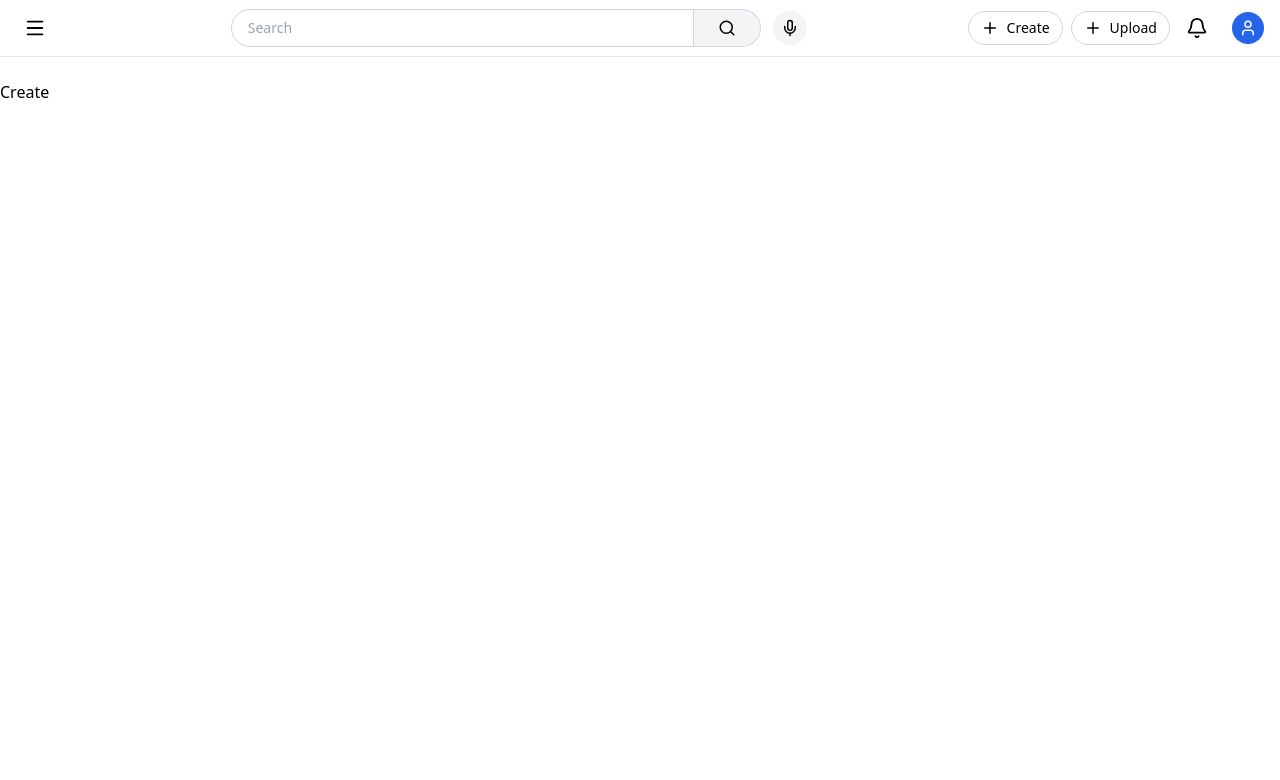
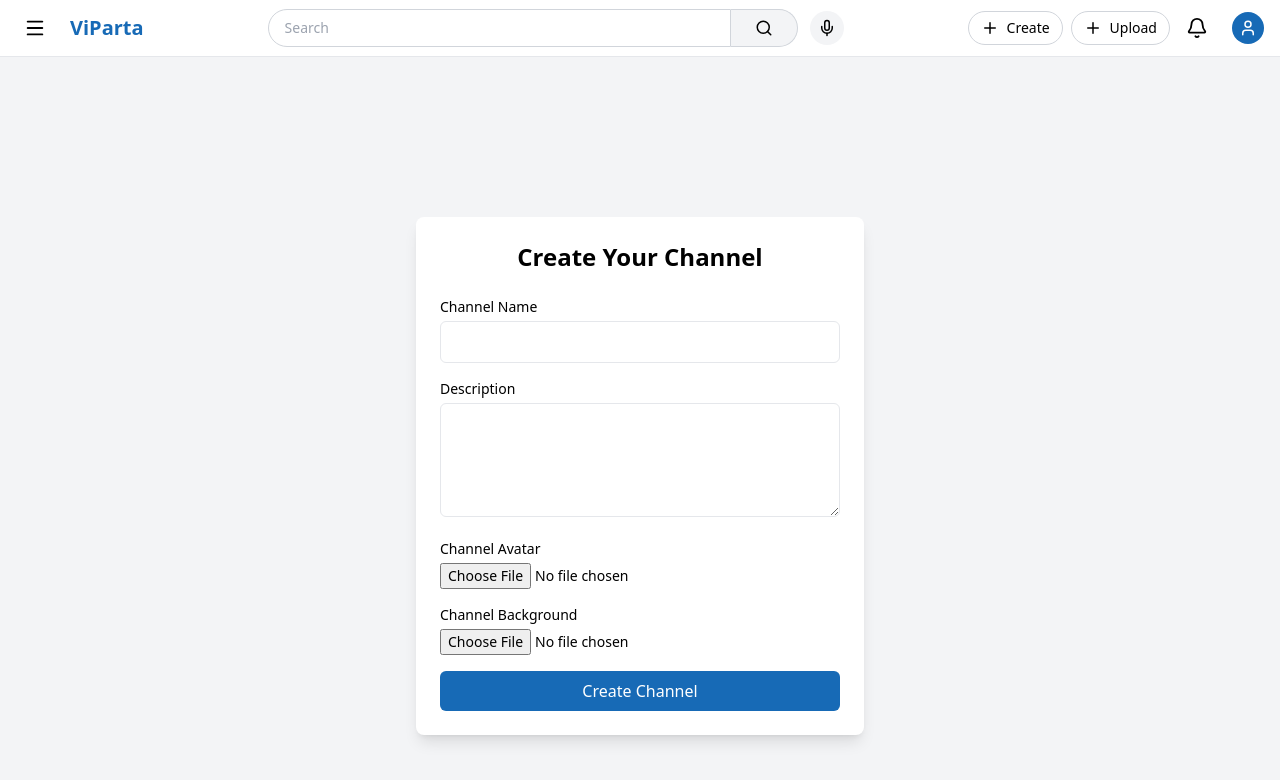
Before and after one commit to ezdev21/video-sharing, a React (Vite) app in the folder client/: page /channel/create in a window 1280 px wide. Shown: the top 780 px of the page. Built offline with nearby package versions, Linux system fonts and the light colour scheme.

Commit message:
client video and channel

```diff
--- a/client/src/App.tsx
+++ b/client/src/App.tsx
@@ -1,24 +1,26 @@
 import { Routes, Route } from "react-router-dom"
 import Home from "./pages/Home"
-import ChannelCreate from "./pages/channel/Create"
-import VideoCreate from "./pages/video/Create"
 import NotFound from "./pages/NotFound"
 import Navbar from "./components/Navbar"
 import Watch from "./pages/video/Watch"
+import VideoUpload from "./pages/video/VideoUpload"
+import CreateChannel from "./pages/channel/CreateChannel"
 
 export default function App() {
   return (
     <>
-      <div className="mb-20">
+      <div className="mb-14">
         <Navbar />
       </div>
-      <Routes>
-        <Route path="/" element={<Home />} />
-        <Route path="/channel/create" element={<ChannelCreate />} />
-        <Route path="/video/create" element={<VideoCreate />} />
-        <Route path="/watch" element={<Watch />} />
-        <Route path="*" element={<NotFound />} />
-      </Routes>
+      <div className="bg-gray-100 min-h-screen pt-5">
+        <Routes>
+          <Route path="/" element={<Home />} />
+          <Route path="/channel/create" element={<CreateChannel />} />
+          <Route path="/video/upload" element={<VideoUpload />} />
+          <Route path="/video/:id" element={<Watch />} />
+          <Route path="*" element={<NotFound />} />
+        </Routes>
+      </div>
     </>
   )
 }
--- a/client/src/components/Navbar.tsx
+++ b/client/src/components/Navbar.tsx
@@ -19,8 +19,10 @@ export default function Navbar() {
             <Menu size={22} />
           </button>
 
-          <div className="flex items-center gap-1 cursor-pointer">
-
+          <div className="">
+            <Link to="/" className="text-primary font-bold text-xl">
+              ViParta
+            </Link>
           </div>
         </div>
 
@@ -30,7 +32,7 @@ export default function Navbar() {
             <input
               type="text"
               placeholder="Search"
-              className="w-full px-4 py-2 text-sm border border-gray-300 rounded-l-full focus:outline-none focus:border-blue-500"
+              className="w-full px-4 py-2 text-sm border border-gray-300 rounded-l-full focus:outline-none focus:outline-2 focus:border-blue-500"
             />
             <button className="px-6 border border-l-0 border-gray-300 rounded-r-full bg-gray-100 hover:bg-gray-200">
               <Search size={18} />
@@ -56,9 +58,9 @@ export default function Navbar() {
             </span>
           </Link>
 
-          {/* + Create */}
+          {/* + Upload */}
           <Link
-            to="/video/create"
+            to="/video/upload"
             className="flex items-center gap-2 px-3 py-1.5 rounded-full border border-gray-300 hover:bg-gray-100"
           >
             <Plus size={18} />
@@ -71,7 +73,7 @@ export default function Navbar() {
             <Bell size={22} />
           </button>
 
-          <button className="ml-2 w-8 h-8 flex items-center justify-center rounded-full bg-blue-600 text-white">
+          <button className="ml-2 w-8 h-8 flex items-center justify-center rounded-full bg-primary text-white">
             <User size={18} />
           </button>
         </div>
--- a/client/src/components/VideoCard.tsx
+++ b/client/src/components/VideoCard.tsx
@@ -1,3 +1,4 @@
+import { Link } from "react-router-dom"
 import type { Video } from "../types/video"
 
 interface VideoCardProps {
@@ -9,6 +10,7 @@ export default function VideoCard({ video }: VideoCardProps) {
     <div className="cursor-pointer">
       {/* Thumbnail */}
       <div className="relative rounded-xl overflow-hidden">
+        <Link to={`/video/${video.id}`}>
           <img
             src={video.thumbnail}
             alt={video.title}
@@ -17,6 +19,7 @@ export default function VideoCard({ video }: VideoCardProps) {
           <span className="absolute bottom-1 right-1 bg-black/80 text-white text-xs px-1.5 py-0.5 rounded">
             {video.duration}
           </span>
+        </Link>
       </div>
 
       {/* Info */}
--- a/client/src/components/VideoPlayer.tsx
+++ b/client/src/components/VideoPlayer.tsx
@@ -11,7 +11,7 @@ export default function VideoPlayer({ video }: VideoPlayerProps) {
       <div className="w-full aspect-video bg-black rounded-xl overflow-hidden">
         <iframe
           className="w-full h-full"
-          src="https://www.youtube.com/embed/o8NPllzkFhE"
+          src="https://www.youtube.com/embed/8pDqJVdNa44"
           title={video.title}
           allowFullScreen
         />
--- a/client/src/pages/Home.tsx
+++ b/client/src/pages/Home.tsx
@@ -46,7 +46,7 @@ const videos: Video[] = [
 
 export default function Home() {
   return (
-    <div className="max-w-[1400px] mx-auto">
+    <div className="max-w-[1400px] mx-5">
       <div
         className="
           grid gap-6
--- a/client/src/pages/channel/Create.tsx
+++ /dev/null
@@ -1,8 +0,0 @@
-
-const Create = () => {
-  return (
-    <div>Create</div>
-  )
-}
-
-export default Create
--- /dev/null
+++ b/client/src/pages/channel/CreateChannel.tsx
@@ -0,0 +1,132 @@
+import { useState, type ChangeEvent, type FormEvent } from "react";
+
+const CreateChannel: React.FC = () => {
+  const [channelName, setChannelName] = useState<string>("");
+  const [description, setDescription] = useState<string>("");
+  const [avatar, setAvatar] = useState<File | null>(null);
+  const [background, setBackground] = useState<File | null>(null);
+  const [status, setStatus] = useState<string>("");
+
+  const handleFileChange =
+    (setter: (file: File | null) => void) =>
+    (e: ChangeEvent<HTMLInputElement>) => {
+      if (e.target.files && e.target.files[0]) {
+        setter(e.target.files[0]);
+      }
+    };
+
+  const handleSubmit = async (e: FormEvent<HTMLFormElement>) => {
+    e.preventDefault();
+
+    if (!avatar || !background) {
+      setStatus("Please upload both avatar and background images.");
+      return;
+    }
+
+    const formData = new FormData();
+    formData.append("channelName", channelName);
+    formData.append("description", description);
+    formData.append("avatar", avatar);
+    formData.append("background", background);
+
+    try {
+      const res = await fetch("http://localhost:5000/channel/create", {
+        method: "POST",
+        body: formData,
+      });
+
+      if (!res.ok) throw new Error("Channel creation failed");
+
+      setStatus("Channel created successfully!");
+      setChannelName("");
+      setDescription("");
+      setAvatar(null);
+      setBackground(null);
+    } catch {
+      setStatus("Error creating channel.");
+    }
+  };
+
+  return (
+    <div className="min-h-screen flex items-center justify-center bg-gray-100 p-4">
+      <div className="w-full max-w-md bg-white rounded-lg shadow-lg p-6">
+        <h2 className="text-2xl font-bold text-center mb-6">
+          Create Your Channel
+        </h2>
+
+        <form onSubmit={handleSubmit} className="space-y-4">
+          {/* Channel Name */}
+          <div>
+            <label className="block text-sm font-medium mb-1">
+              Channel Name
+            </label>
+            <input
+              type="text"
+              className="w-full border rounded-md px-3 py-2 focus:outline-none focus:ring-2 focus:ring-blue-500"
+              value={channelName}
+              onChange={(e) => setChannelName(e.target.value)}
+              required
+            />
+          </div>
+
+          {/* Description */}
+          <div>
+            <label className="block text-sm font-medium mb-1">
+              Description
+            </label>
+            <textarea
+              rows={4}
+              className="w-full border rounded-md px-3 py-2 focus:outline-none focus:ring-2 focus:ring-blue-500"
+              value={description}
+              onChange={(e) => setDescription(e.target.value)}
+              required
+            />
+          </div>
+
+          {/* Avatar */}
+          <div>
+            <label className="block text-sm font-medium mb-1">
+              Channel Avatar
+            </label>
+            <input
+              type="file"
+              accept="image/*"
+              className="w-full text-sm"
+              onChange={handleFileChange(setAvatar)}
+              required
+            />
+          </div>
+
+          {/* Background */}
+          <div>
+            <label className="block text-sm font-medium mb-1">
+              Channel Background
+            </label>
+            <input
+              type="file"
+              accept="image/*"
+              className="w-full text-sm"
+              onChange={handleFileChange(setBackground)}
+              required
+            />
+          </div>
+
+          <button
+            type="submit"
+            className="w-full bg-primary text-white py-2 rounded-md hover:bg-blue-700 transition"
+          >
+            Create Channel
+          </button>
+        </form>
+
+        {status && (
+          <p className="text-center mt-4 text-sm font-medium text-gray-700">
+            {status}
+          </p>
+        )}
+      </div>
+    </div>
+  );
+};
+
+export default CreateChannel;
--- a/client/src/pages/video/Create.tsx
+++ /dev/null
@@ -1,8 +0,0 @@
-
-const Create = () => {
-  return (
-    <div>Create</div>
-  )
-}
-
-export default Create
--- /dev/null
+++ b/client/src/pages/video/VideoUpload.tsx
@@ -0,0 +1,128 @@
+import { useState, type ChangeEvent, type FormEvent } from "react";
+
+const VideoUpload: React.FC = () => {
+  const [title, setTitle] = useState<string>("");
+  const [thumbnail, setThumbnail] = useState<File | null>(null);
+  const [video, setVideo] = useState<File | null>(null);
+  const [description, setDescription] = useState<string>("");
+  const [status, setStatus] = useState<string>("");
+
+  const handleFileChange =
+    (setter: (file: File | null) => void) =>
+    (e: ChangeEvent<HTMLInputElement>) => {
+      if (e.target.files && e.target.files[0]) {
+        setter(e.target.files[0]);
+      }
+    };
+
+  const handleSubmit = async (e: FormEvent<HTMLFormElement>) => {
+    e.preventDefault();
+
+    if (!thumbnail || !video) {
+      setStatus("Please select both thumbnail and video files.");
+      return;
+    }
+
+    const formData = new FormData();
+    formData.append("title", title);
+    formData.append("thumbnail", thumbnail);
+    formData.append("video", video);
+    formData.append("description", description);
+
+    try {
+      const res = await fetch("http://localhost:5000/upload", {
+        method: "POST",
+        body: formData,
+      });
+
+      if (!res.ok) throw new Error("Upload failed");
+
+      setStatus("Video uploaded successfully!");
+      setTitle("");
+      setThumbnail(null);
+      setVideo(null);
+      setDescription("");
+    } catch {
+      setStatus("Error uploading video.");
+    }
+  };
+
+  return (
+    <div className="min-h-screen flex items-center justify-center p-4">
+      <div className="w-full max-w-md bg-white rounded-lg shadow-lg p-6">
+        <h2 className="text-2xl font-bold text-center mb-6">
+          Upload New Video
+        </h2>
+
+        <form onSubmit={handleSubmit} className="space-y-4">
+          <div>
+            <label className="block text-sm font-medium mb-1">
+              Video Title
+            </label>
+            <input
+              type="text"
+              className="w-full border rounded-md px-3 py-2 focus:outline-none focus:ring-2 focus:ring-blue-500"
+              value={title}
+              onChange={(e) => setTitle(e.target.value)}
+              required
+            />
+          </div>
+
+          <div>
+            <label className="block text-sm font-medium mb-1">
+              Thumbnail Image
+            </label>
+            <input
+              type="file"
+              accept="image/*"
+              className="w-full text-sm"
+              onChange={handleFileChange(setThumbnail)}
+              required
+            />
+          </div>
+
+          <div>
+            <label className="block text-sm font-medium mb-1">
+              Video File
+            </label>
+            <input
+              type="file"
+              accept="video/*"
+              className="w-full text-sm"
+              onChange={handleFileChange(setVideo)}
+              required
+            />
+          </div>
+
+          <div>
+            <label className="block text-sm font-medium mb-1">
+              Description
+            </label>
+            <textarea
+              rows={4}
+              className="w-full border rounded-md px-3 py-2 focus:outline-none focus:ring-2 focus:ring-blue-500"
+              value={description}
+              onChange={(e) => setDescription(e.target.value)}
+              required
+            />
+          </div>
+
+          <button
+            type="submit"
+            className="w-full bg-primary text-white py-2 rounded-md hover:bg-blue-700 transition"
+          >
+            Upload Video
+          </button>
+        </form>
+
+        {status && (
+          <p className="text-center mt-4 text-sm font-medium text-gray-700">
+            {status}
+          </p>
+        )}
+      </div>
+    </div>
+  );
+};
+
+export default VideoUpload;
```
Also changed, not shown: client/src/components/RecommendedVideos.tsx (+9 -5 lines), client/src/pages/NotFound.tsx (+23 -5 lines), client/tailwind.config.js (+8 -1 lines). Lines whose indentation alone changed are shown as unchanged.
